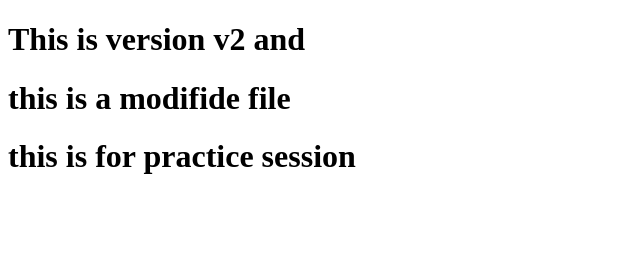
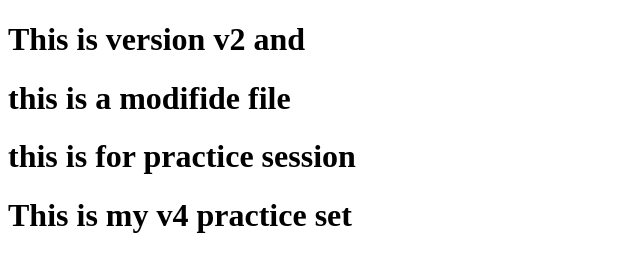
Before and after one commit to Yogesh-Tate/GIT-REPO, a plain HTML site: page Index.html in a window 1280 px wide. Shown: the whole page, without its empty margins (0-640 px from the left). Drawn offline with Linux system fonts and the light colour scheme.

Commit message:
this is the v4 set

```diff
--- a/Index.html
+++ b/Index.html
@@ -10,5 +10,6 @@
     <h1>This is version v2 and </h1>
     <h1>this is a modifide file</h1>
     <h1>this is for practice session</h1>
+    <h1>This is my v4 practice set</h1>
 </body>
 </html>
```
